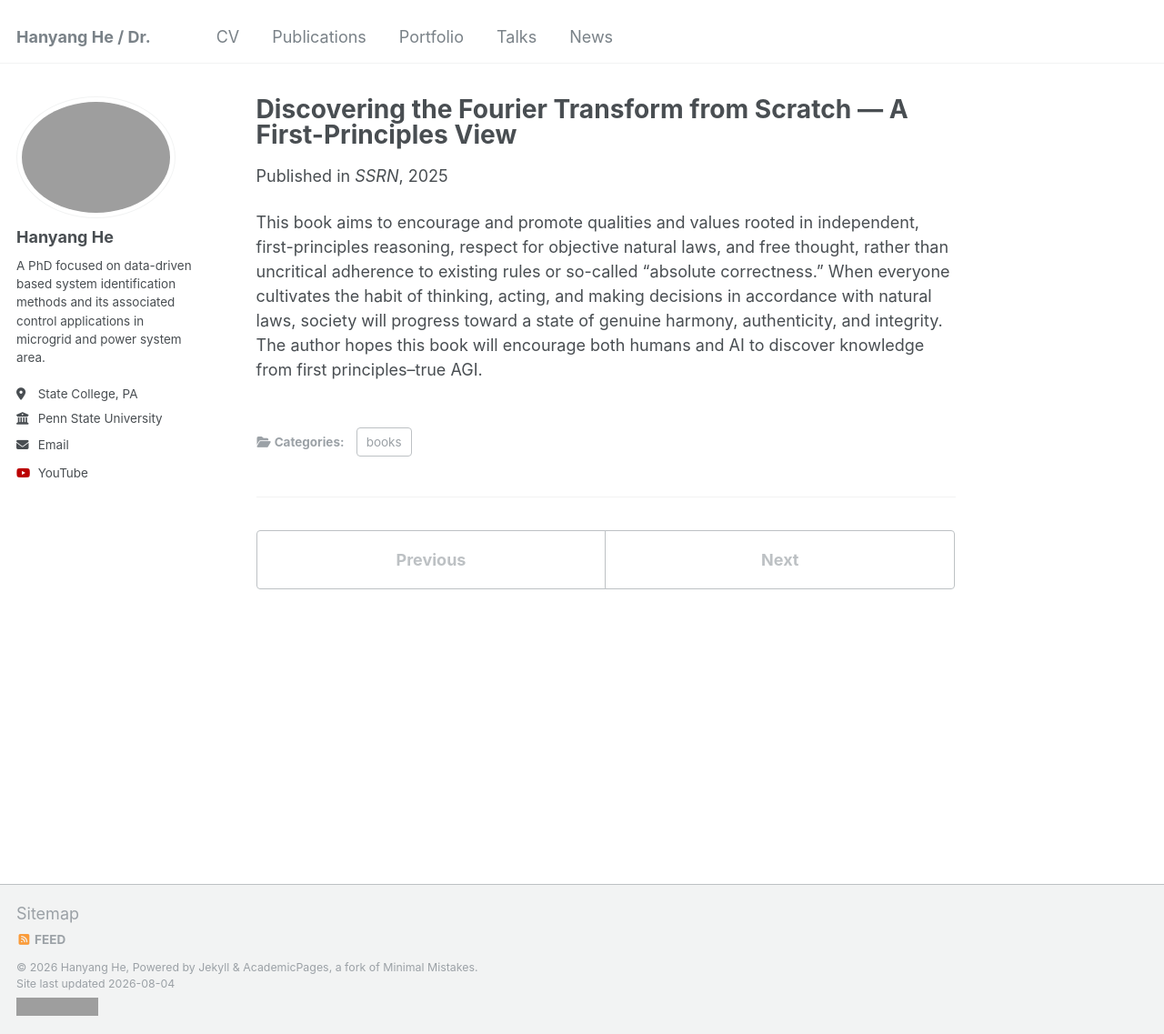
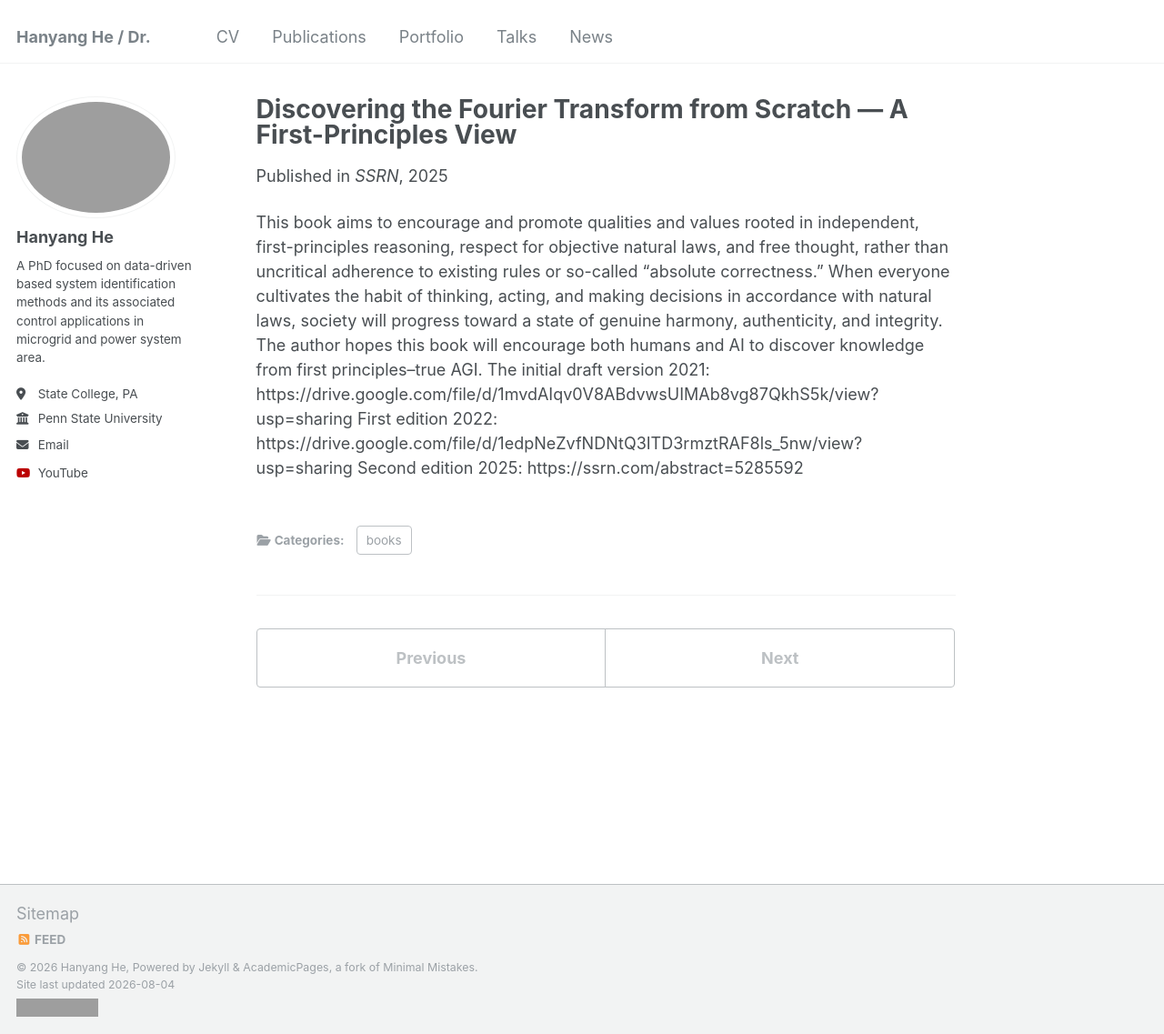
Before and after one commit to HanyangHe/HanyangHe.github.io, a Jekyll site: the page built from _publications/2025-06-07-book-FourierTransform.md, in a window 1280 px wide and 1137 px high. Shown: the whole window at 91% size. Built offline with Jekyll 4.4.1, drawn with Linux system fonts in a browser that asks for light colours; grey boxes are pictures that could not be loaded.

Commit message:
Update Fourier Transform book details with edition links
Added links to the initial draft and editions of the book.

```diff
--- a/_publications/2025-06-07-book-FourierTransform.md
+++ b/_publications/2025-06-07-book-FourierTransform.md
@@ -11,3 +11,6 @@ paperurl: 'https://ssrn.com/abstract=5285592'
 ---
 This book aims to encourage and promote qualities and values rooted in independent, first-principles reasoning, respect for objective natural laws, and free thought, rather than uncritical adherence to existing rules or so-called “absolute correctness.” When everyone cultivates the habit of thinking, acting, and making decisions in accordance with natural laws, society will progress toward a state of genuine harmony, authenticity, and integrity.
 The author hopes this book will encourage both humans and AI to discover knowledge from first principles--true AGI.
+The initial draft version 2021: https://drive.google.com/file/d/1mvdAIqv0V8ABdvwsUIMAb8vg87QkhS5k/view?usp=sharing
+First edition 2022: https://drive.google.com/file/d/1edpNeZvfNDNtQ3ITD3rmztRAF8ls_5nw/view?usp=sharing
+Second edition 2025: https://ssrn.com/abstract=5285592
```
